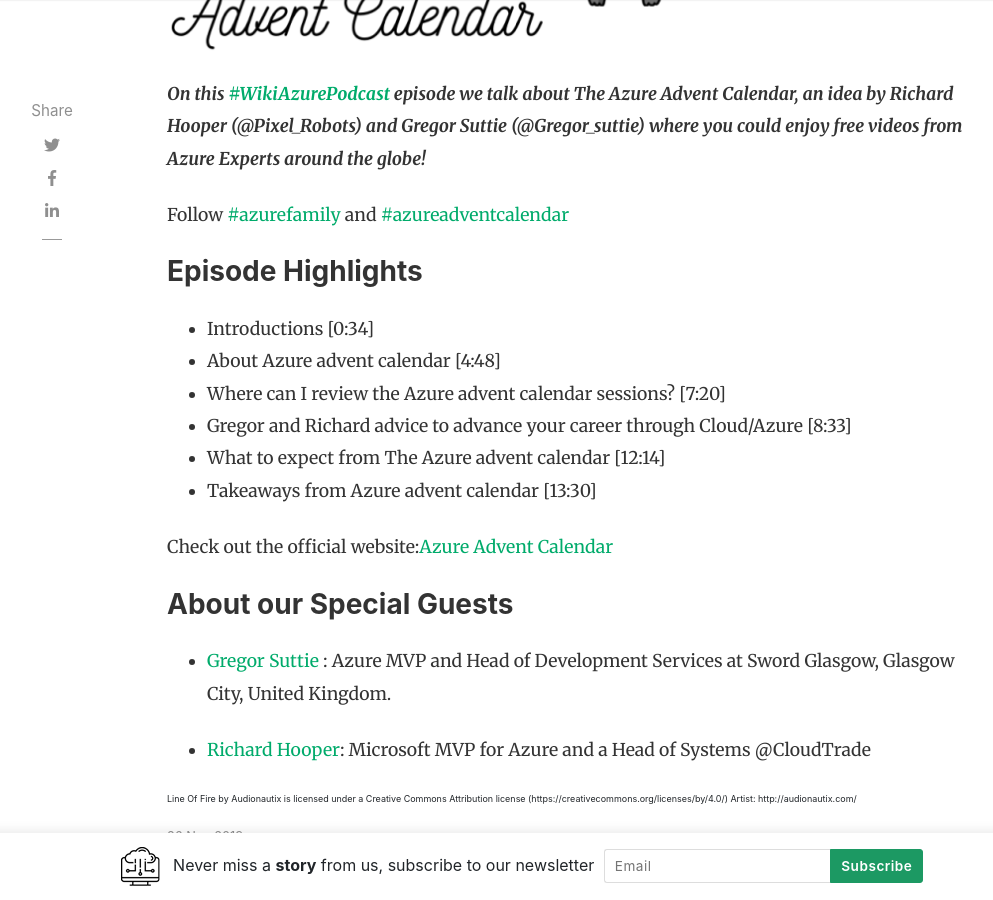
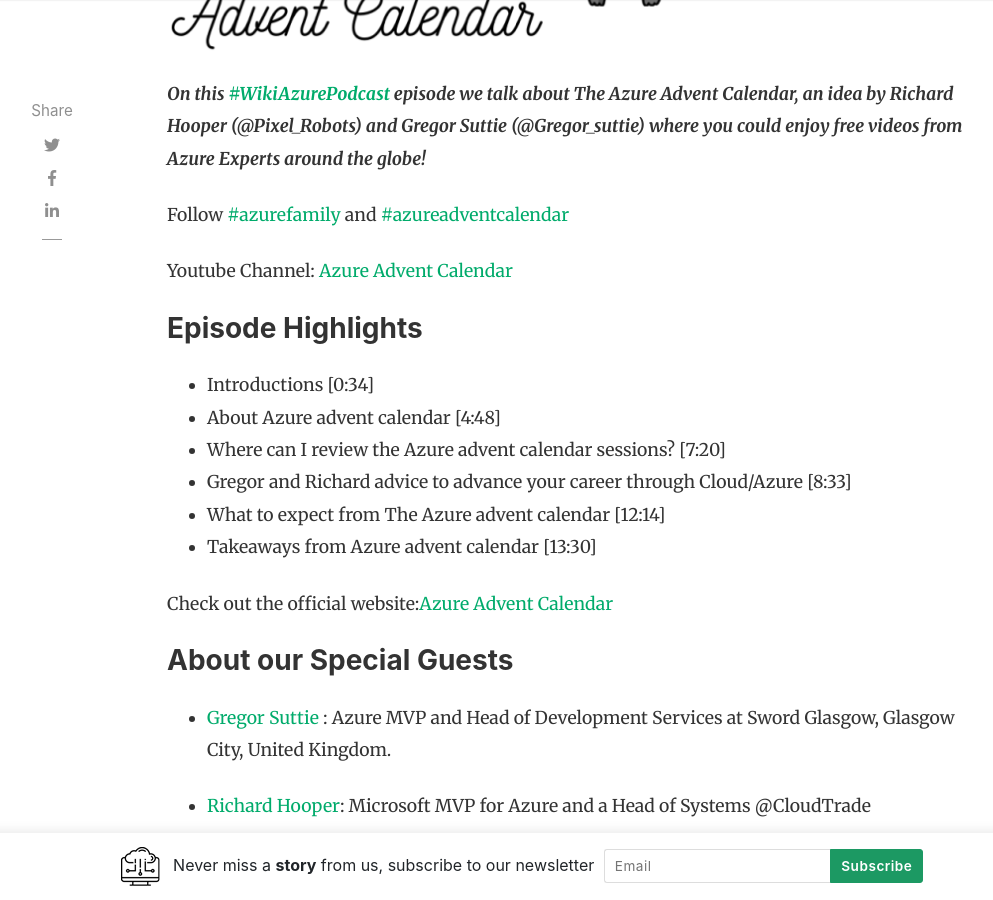
Before and after one commit to daveRendon/wikiazure-podcast, a Jekyll site: the page built from _posts/2019-11-26-episode-05-azure-advent-calendar.md, in a window 1280 px wide and 900 px high, scrolled down 839 px. Shown: the whole window, without its empty margins (118-1111 px from the left). Built offline with Jekyll 4.4.1, drawn with Linux system fonts in a browser that asks for light colours; nearby versions of some CDN libraries; comment, search, counter and statistics services are not loaded.

Commit message:
Update 2019-11-26-episode-05-azure-advent-calendar.md

```diff
--- a/_posts/2019-11-26-episode-05-azure-advent-calendar.md
+++ b/_posts/2019-11-26-episode-05-azure-advent-calendar.md
@@ -17,6 +17,7 @@
 </p>
 Follow <a href="https://twitter.com/search?q=%23azurefamily&src=typed_query" target="_blank"> #azurefamily</a> and <a href="https://twitter.com/search?q=%23azureadventcalendar&src=typed_query" target="_blank">#azureadventcalendar</a>
 
+Youtube Channel: <a href="https://www.youtube.com/channel/UCJL9wCcmeMBbah4J0uOWIPg" target="_blank">Azure Advent Calendar</a>
 
 <h3>Episode Highlights</h3>
 
```
